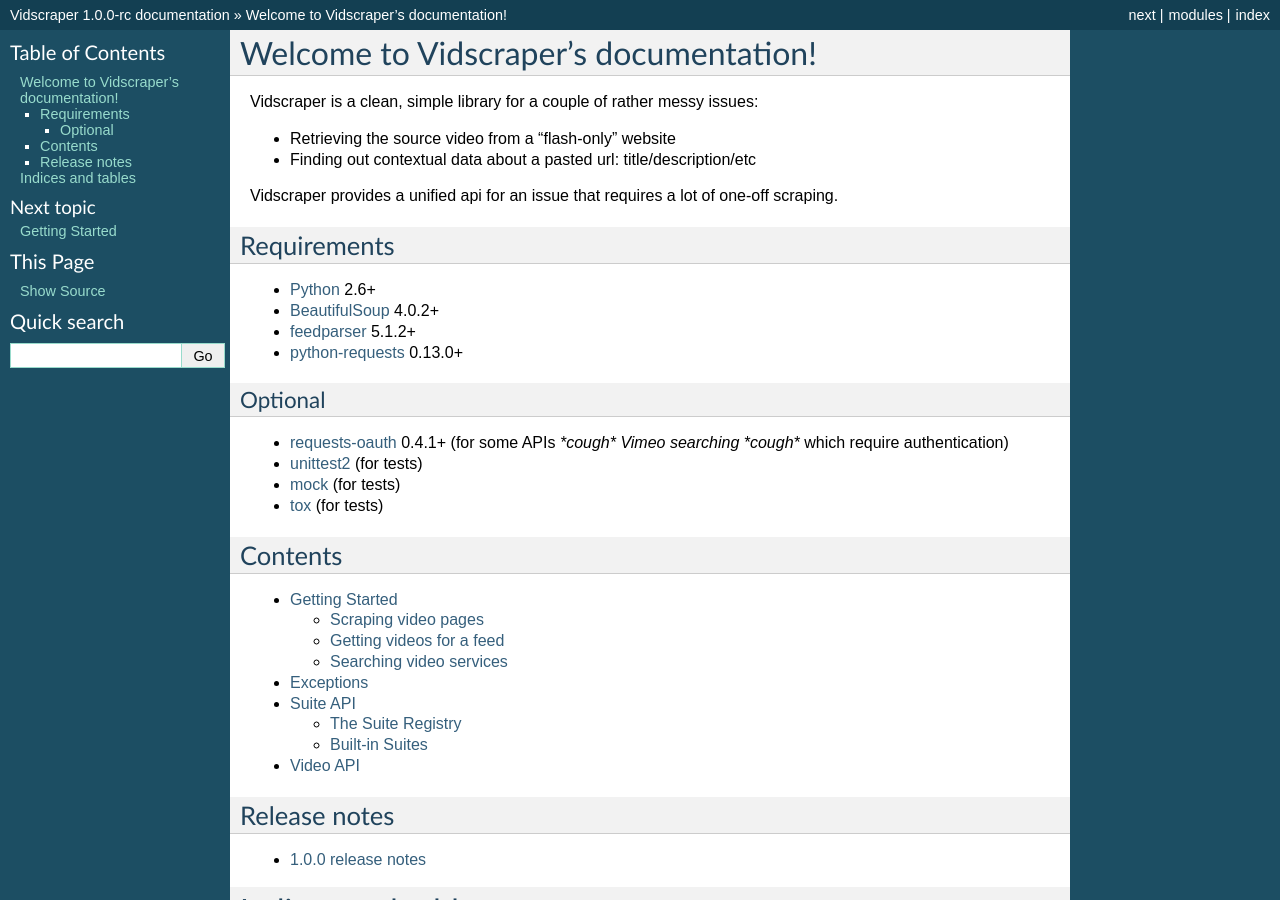
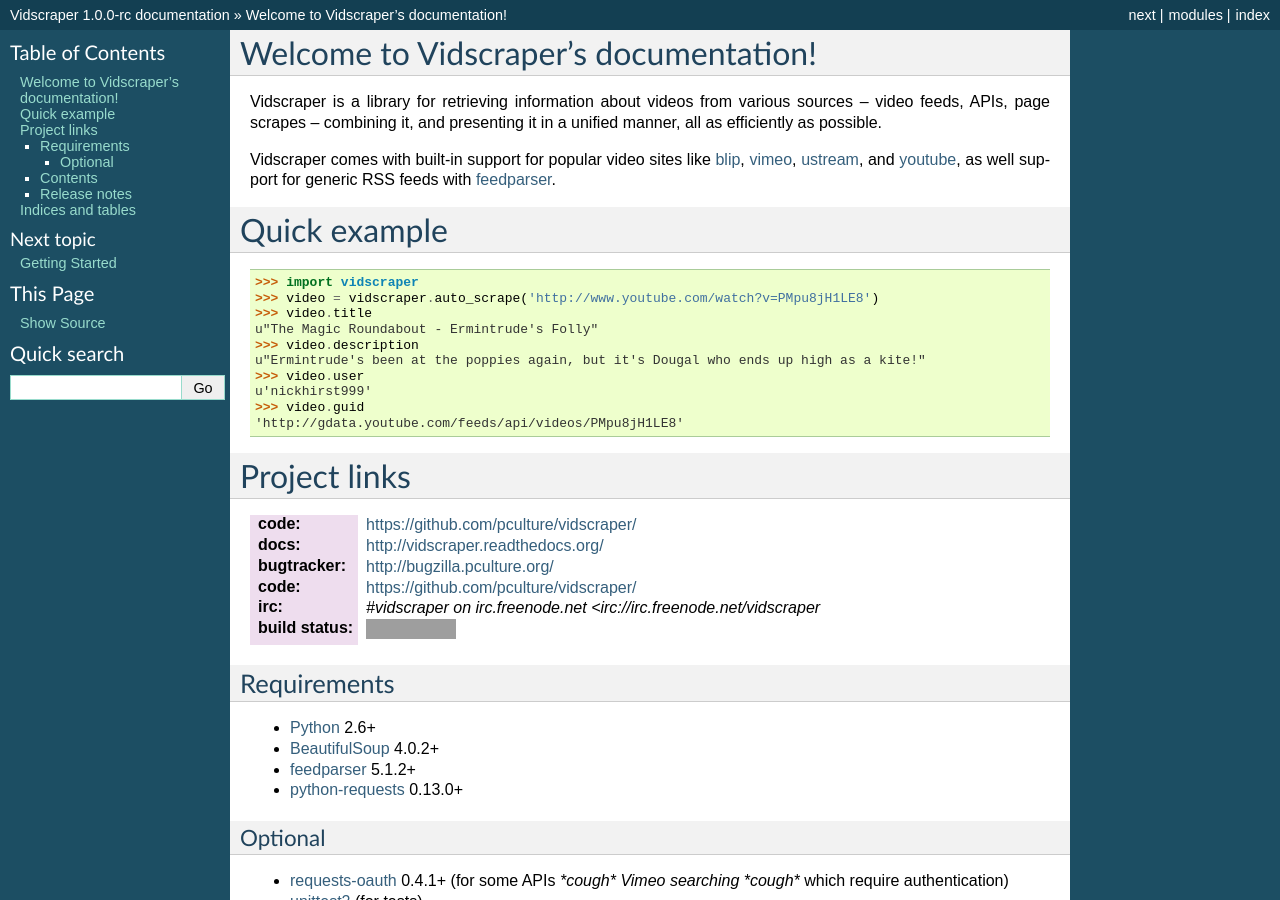
Before and after one commit to pculture/vidscraper, a Sphinx documentation site: the page built from docs/index.rst, in a window 1280 px wide and 900 px high. Built offline with Sphinx 7.4.7, drawn with Linux system fonts in a browser that asks for light colours; grey boxes are pictures that could not be loaded.

Commit message:
Expanded readme and docs index.

```diff
--- a/docs/index.rst
+++ b/docs/index.rst
@@ -33,14 +33,48 @@
 Welcome to Vidscraper's documentation!
 ======================================
 
-Vidscraper is a clean, simple library for a couple of rather messy
-issues:
+Vidscraper is a library for retrieving information about videos from
+various sources – video feeds, APIs, page scrapes – combining it, and
+presenting it in a unified manner, all as efficiently as possible.
 
-- Retrieving the source video from a "flash-only" website
-- Finding out contextual data about a pasted url: title/description/etc
+Vidscraper comes with built-in support for popular video sites like
+blip_, vimeo_, ustream_, and youtube_, as well support for generic RSS
+feeds with feedparser_.
 
-Vidscraper provides a unified api for an issue that requires a lot of
-one-off scraping.
+.. _blip: http://blip.tv
+.. _vimeo: http://vimeo.com
+.. _ustream: http://ustream.tv
+.. _youtube: http://youtube.com
+
+Quick example
+=============
+
+::
+
+    >>> import vidscraper
+    >>> video = vidscraper.auto_scrape('http://www.youtube.com/watch?v=PMpu8jH1LE8')
+    >>> video.title
+    u"The Magic Roundabout - Ermintrude's Folly"
+    >>> video.description
+    u"Ermintrude's been at the poppies again, but it's Dougal who ends up high as a kite!"
+    >>> video.user
+    u'nickhirst999'
+    >>> video.guid
+    'http://gdata.youtube.com/feeds/api/videos/PMpu8jH1LE8'
+
+
+Project links
+=============
+
+:code:         https://github.com/pculture/vidscraper/
+:docs:         http://vidscraper.readthedocs.org/
+:bugtracker:   http://bugzilla.pculture.org/
+:code:         https://github.com/pculture/vidscraper/
+:irc:          `#vidscraper on irc.freenode.net <irc://irc.freenode.net/vidscraper`
+:build status: |build-image|
+
+.. |build-image| image:: https://secure.travis-ci.org/pculture/vidscraper.png?branch=develop
+                 :target: http://travis-ci.org/pculture/vidscraper/builds
 
 
 Requirements
```
Also changed, not shown: README.rst (+66 -6 lines).
